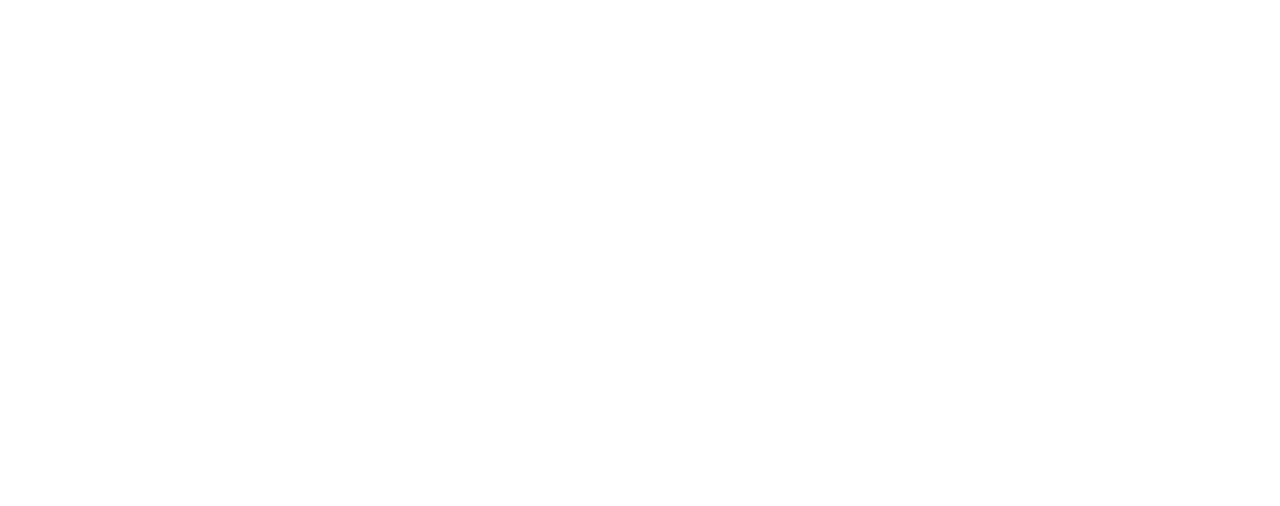
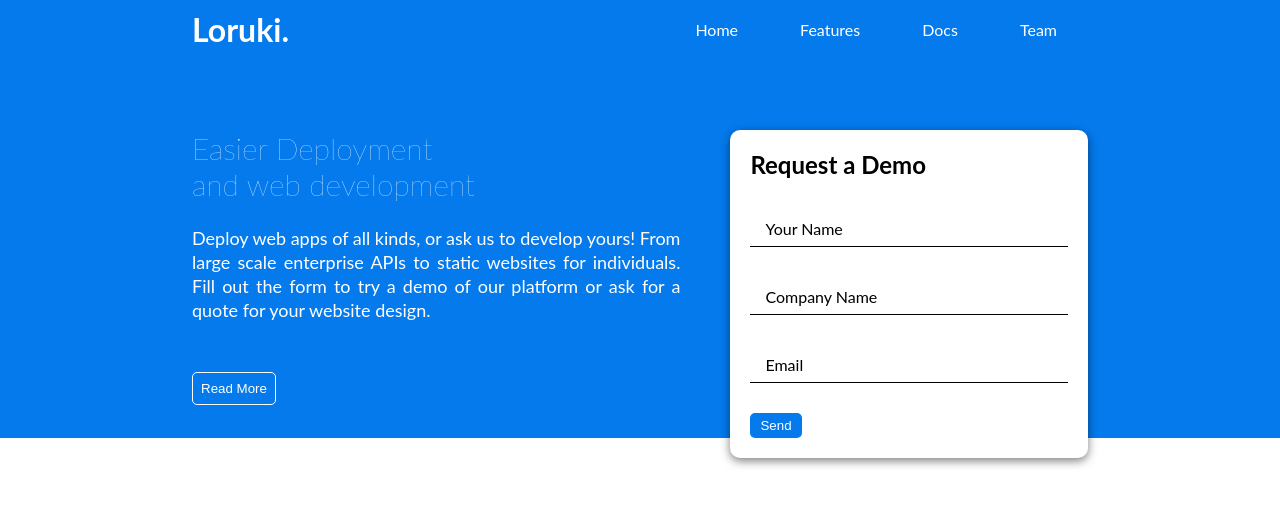
Before and after one commit to BF-FrontEnd-class-2024/group3-loruki-rebuild, a website: page index.html in a window 1280 px wide. Drawn offline with Linux system fonts and the light colour scheme.

Commit message:
add navbar and hero section

```diff
--- a/index.html
+++ b/index.html
@@ -4,9 +4,78 @@
     <meta charset="UTF-8" />
     <link rel="icon" type="image/svg+xml" href="./client/assets/favicon.ico" />
     <meta name="viewport" content="width=device-width, initial-scale=1.0" />
-    <title>project!</title>
-
+    <title>Loruki</title>
     <link href="./styles/index.css" rel="stylesheet" />
   </head>
-  <body></body>
+
+  <body>
+    <!-- Navbar -->
+
+    <header>
+      <div class="navbar">
+        <h1 class="logo"><a href="#">Loruki.</a></h1>
+        <nav>
+          <ul>
+            <li>
+              <a href="index.html">Home</a>
+            </li>
+            <li>
+              <a href="features.html">Features</a>
+            </li>
+            <li>
+              <a href="docs.html">Docs</a>
+            </li>
+            <li>
+              <a href="team.html">Team</a>
+            </li>
+          </ul>
+        </nav>
+      </div>
+    </header>
+
+    <!-- --------------------------- main -------------------------- -->
+
+    <main>
+      <div class="container">
+        <div class="info">
+          <h1>
+            Easier Deployment <br />
+            and web development
+          </h1>
+          <p>
+            Deploy web apps of all kinds, or ask us to develop yours! From large
+            scale enterprise APIs to static websites for individuals. Fill out
+            the form to try a demo of our platform or ask for a quote for your
+            website design.
+          </p>
+          <button type="button" class="btn-1">Read More</button>
+        </div>
+
+        <!----------------------- form --------------- -->
+
+        <div class="form-box">
+          <h2>Request a Demo</h2>
+          <form>
+            <div class="input-group">
+              <input type="text" id="name" required />
+              <label for="name"> <i class="fas fa-user"></i> Your Name</label>
+            </div>
+            <div class="input-group">
+              <input type="text" id="company" required />
+              <label for="company"
+                ><i class="fa-solid fa-building-columns"></i>Company Name</label
+              >
+            </div>
+            <div class="input-group">
+              <input type="text" id="email" required />
+              <label for="email"
+                ><i class="fa-solid fa-envelope"></i>Email</label
+              >
+            </div>
+            <button type="submit">Send</button>
+          </form>
+        </div>
+      </div>
+    </main>
+  </body>
 </html>
--- a/styles/index.css
+++ b/styles/index.css
@@ -1 +1,177 @@
-@import url("./something.css");
+* {
+  padding: 0;
+  margin: 0;
+  box-sizing: border-box;
+}
+
+body {
+  font-family: Lato, sans-serif;
+}
+
+ul {
+  list-style: none;
+}
+
+a {
+  text-decoration: none;
+}
+
+img {
+  width: 100%;
+}
+
+/* -------  Header ------- */
+
+header {
+  background-color: #047aed;
+  color: #333;
+  height: 70px;
+}
+
+.navbar {
+  max-width: 70%;
+  margin: 0 auto;
+  display: flex;
+  justify-content: space-between;
+  align-items: center;
+  animation: slideInFormTop 1s ease-in;
+}
+
+.navbar h1 {
+  margin: 10px 0;
+}
+
+.navbar h1 a {
+  color: white;
+}
+
+.navbar ul {
+  display: flex;
+}
+
+.navbar ul li {
+  padding: 0 20px;
+  margin: 0 5px;
+}
+
+.navbar ul li a {
+  color: white;
+  padding: 5px;
+  border: 1px solid transparent;
+  border-radius: 8px;
+}
+
+.navbar a:hover {
+  border-color: white;
+}
+
+/* ------- main info and form -------- */
+
+main {
+  background-color: #047aed;
+  max-height: 23rem;
+}
+
+.container {
+  max-width: 70%;
+  margin: 0 auto;
+  padding-top: 60px;
+  display: flex;
+}
+
+.info {
+  animation: slideInFormLeft 1s ease-in;
+}
+
+.info h1 {
+  font-size: 30px;
+  font-weight: 100;
+  color: white;
+  margin-bottom: 1.5rem;
+  align-items: center;
+}
+
+.info p {
+  font-size: 18px;
+  line-height: 1.5rem;
+  text-align: justify;
+  color: white;
+  margin-bottom: 50px;
+}
+
+.btn-1 {
+  background-color: transparent;
+  color: white;
+  padding: 8px;
+  border: 1px solid white;
+  border-color: white;
+}
+
+/* ------ form ----------- */
+
+.form-box {
+  width: 70rem;
+  background-color: white;
+  border-radius: 10px;
+  box-shadow: 0 3px 10px rgb(0 0 0 / 50%);
+  padding: 20px;
+  margin-left: 50px;
+  animation: slideInFormRight 1s ease-in;
+}
+
+.form-box h2 {
+  margin-bottom: 30px;
+  color: black;
+}
+
+.input-group {
+  margin-bottom: 30px;
+  position: relative;
+}
+
+input {
+  width: 100%;
+  padding: 10px;
+  outline: 0;
+  border: 0;
+  border-bottom: 1px solid black;
+  background: transparent;
+  font-size: 15px;
+}
+
+label {
+  height: 100%;
+  position: absolute;
+  left: 0;
+  top: 0;
+  padding: 10px;
+  cursor: pointer;
+  transition: 0.2s;
+}
+
+label i {
+  margin-right: 5px;
+}
+
+button i {
+  margin-left: 5px;
+}
+
+button {
+  padding: 5px 10px;
+  background: #047aed;
+  border: none;
+  border-radius: 5px;
+  color: white;
+  cursor: pointer;
+}
+
+button:hover {
+  transform: scale(0.97);
+}
+
+input:focus ~ label,
+input:valid ~ label {
+  top: -35px;
+  font-size: 14px;
+}
```
